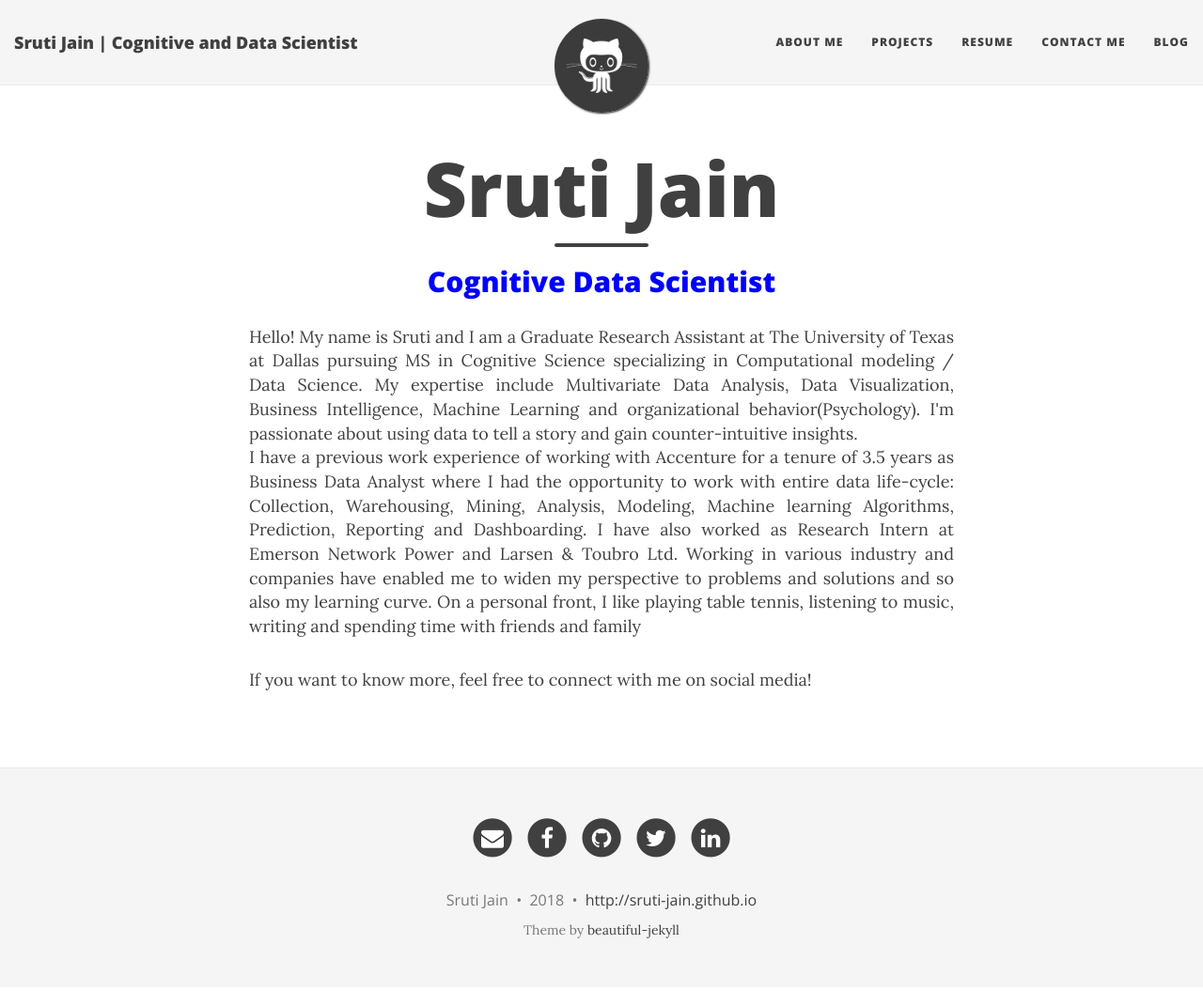
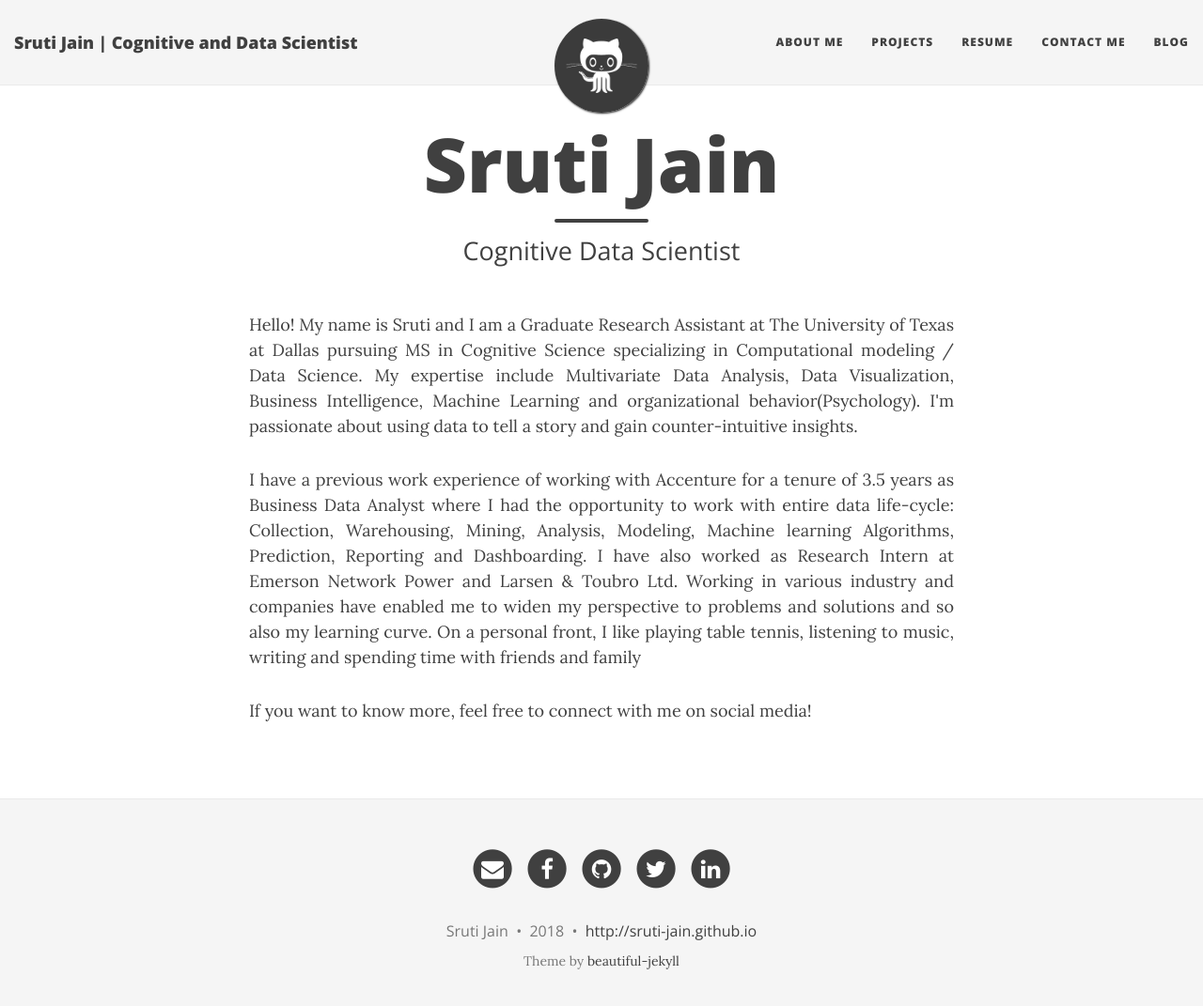
Before and after one commit to sruti-jain/sruti-jain.github.io, a Jekyll site: the page built from aboutme.md, in a window 1280 px wide and 1084 px high. Shown: the top 1071 px of the window at 94% size. Built offline with Jekyll 4.4.1, drawn with Linux system fonts in a browser that asks for light colours; nearby versions of some CDN libraries.

Commit message:
Update aboutme.md

```diff
--- a/aboutme.md
+++ b/aboutme.md
@@ -1,13 +1,12 @@
 ---
 layout: page
 title:  Sruti Jain
-subtitle: <h2 style="color:blue"> Cognitive Data Scientist </h2>
+subtitle: Cognitive Data Scientist
 ---
 
 <div style="text-align: justify">
-Hello! My name is Sruti and I am a Graduate Research Assistant at The University of Texas at Dallas pursuing MS in Cognitive Science specializing in Computational modeling / Data Science. My expertise include Multivariate Data Analysis, Data Visualization, Business Intelligence, Machine Learning and organizational behavior(Psychology). I'm passionate about using data to tell a story and gain counter-intuitive insights.
-<br>
+<p> Hello! My name is Sruti and I am a Graduate Research Assistant at The University of Texas at Dallas pursuing MS in Cognitive Science specializing in Computational modeling / Data Science. My expertise include Multivariate Data Analysis, Data Visualization, Business Intelligence, Machine Learning and organizational behavior(Psychology). I'm passionate about using data to tell a story and gain counter-intuitive insights. </p>
 
-I have a previous work experience of working with Accenture for a tenure of 3.5 years as Business Data Analyst where I had the opportunity to work with entire data life-cycle: Collection, Warehousing, Mining, Analysis, Modeling, Machine learning Algorithms, Prediction, Reporting and Dashboarding. I have also worked as Research Intern at Emerson Network Power and Larsen & Toubro Ltd. Working in various industry and companies have enabled me to widen my perspective to problems and solutions and so also my learning curve. On a personal front, I like playing table tennis, listening to music, writing and spending time with friends and family </div>
+<p>I have a previous work experience of working with Accenture for a tenure of 3.5 years as Business Data Analyst where I had the opportunity to work with entire data life-cycle: Collection, Warehousing, Mining, Analysis, Modeling, Machine learning Algorithms, Prediction, Reporting and Dashboarding. I have also worked as Research Intern at Emerson Network Power and Larsen & Toubro Ltd. Working in various industry and companies have enabled me to widen my perspective to problems and solutions and so also my learning curve. On a personal front, I like playing table tennis, listening to music, writing and spending time with friends and family </p></div>
 
 If you want to know more, feel free to connect with me on social media!
```
